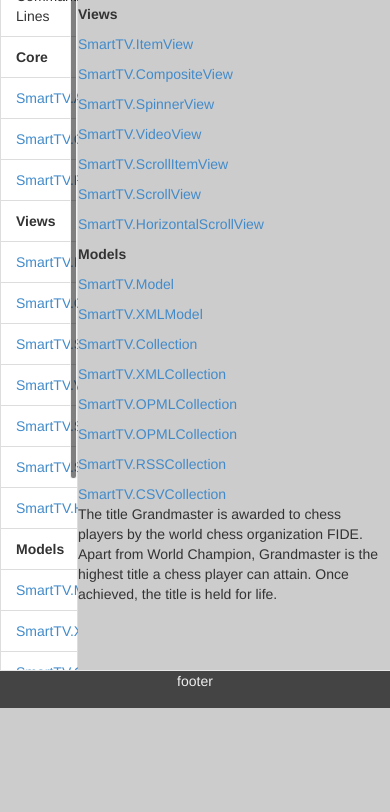
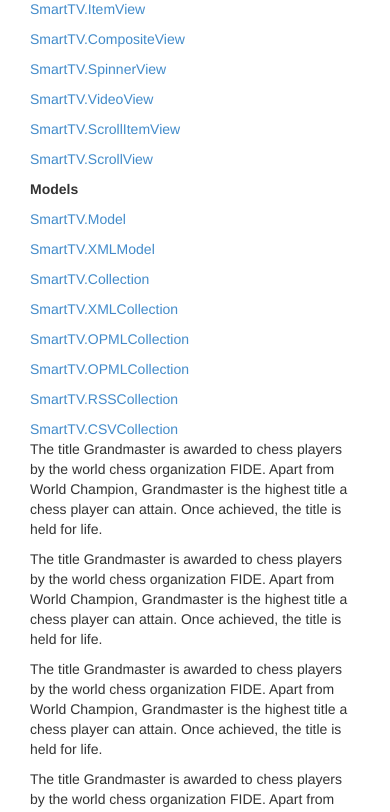
Before and after one commit to smarttvjs/smarttvjs.com, a website: page public/index.html in a window 390 px wide. Shown: the part 136-948 px from the top of the page. Before the commit the page ends 844 px from the top, so only its background shows below. Drawn offline with Linux system fonts and the light colour scheme.

Commit message:
improve mobile layout

```diff
--- a/public/app.css
+++ b/public/app.css
@@ -1,5 +1,6 @@
 /*your stylesheet here*/
 
+/*
 html,body {
   height: 100%;
 }
@@ -23,17 +24,125 @@
   min-height: 38px;
   background: #444;
   color: #eee;
+}*/
+
+/* http://ironsummitmedia.github.io/startbootstrap-simple-sidebar/css/simple-sidebar.css *
+/* Toggle Styles */
+
+#wrapper {
+    padding-left: 0;
+    -webkit-transition: all 0.5s ease;
+    -moz-transition: all 0.5s ease;
+    -o-transition: all 0.5s ease;
+    transition: all 0.5s ease;
 }
 
-#sidebar, #content {
-  position: absolute;
-  top: 50px;
-  bottom: 38px;
+#wrapper.toggled {
+    padding-left: 250px;
 }
-#sidebar { left: 0; width: 20%; }
-#content { left: 20%; right: 0; width: 80% }
 
-.nopadding {
-   padding: 0 !important;
-   margin: 0 !important;
+#sidebar-wrapper {
+    z-index: 1000;
+    position: fixed;
+    left: 250px;
+    width: 0;
+    height: 100%;
+    margin-left: -250px;
+    overflow-y: auto;
+    background: #000;
+    -webkit-transition: all 0.5s ease;
+    -moz-transition: all 0.5s ease;
+    -o-transition: all 0.5s ease;
+    transition: all 0.5s ease;
 }
+
+#wrapper.toggled #sidebar-wrapper {
+    width: 250px;
+}
+
+#page-content-wrapper {
+    width: 100%;
+    position: absolute;
+    padding: 15px;
+}
+
+#wrapper.toggled #page-content-wrapper {
+    position: absolute;
+    margin-right: -250px;
+}
+
+/* Sidebar Styles */
+
+.sidebar-nav {
+    position: absolute;
+    top: 0;
+    width: 250px;
+    margin: 0;
+    padding: 0;
+    list-style: none;
+}
+
+.sidebar-nav li {
+    text-indent: 20px;
+    line-height: 40px;
+}
+
+.sidebar-nav li a {
+    display: block;
+    text-decoration: none;
+    color: #999999;
+}
+
+.sidebar-nav li a:hover {
+    text-decoration: none;
+    color: #fff;
+    background: rgba(255,255,255,0.2);
+}
+
+.sidebar-nav li a:active,
+.sidebar-nav li a:focus {
+    text-decoration: none;
+}
+
+.sidebar-nav > .sidebar-brand {
+    height: 65px;
+    font-size: 18px;
+    line-height: 60px;
+}
+
+.sidebar-nav > .sidebar-brand a {
+    color: #999999;
+}
+
+.sidebar-nav > .sidebar-brand a:hover {
+    color: #fff;
+    background: none;
+}
+
+@media(min-width:768px) {
+    #wrapper {
+        padding-left: 250px;
+    }
+
+    #wrapper.toggled {
+        padding-left: 0;
+    }
+
+    #sidebar-wrapper {
+        width: 250px;
+    }
+
+    #wrapper.toggled #sidebar-wrapper {
+        width: 0;
+    }
+
+    #page-content-wrapper {
+        padding: 20px;
+        position: relative;
+    }
+
+    #wrapper.toggled #page-content-wrapper {
+        position: relative;
+        margin-right: 0;
+    }
+}
--- a/public/index.html
+++ b/public/index.html
@@ -6,10 +6,11 @@
   <meta name="viewport" content="width=device-width, initial-scale=1">
   <link rel="stylesheet" type="text/css" href="lib/bootstrap.min.css" />
   <link rel="stylesheet" type="text/css" href="lib/font-awesome.min.css" />
-  <link rel="stylesheet" type="text/css" href="lib/smarttv.css" />
+  <!--<link rel="stylesheet" type="text/css" href="lib/smarttv.css" />-->
   <link rel="stylesheet" type="text/css" href="app.css" />
 </head>
 <body>
+  <!--
   <nav class="navbar navbar-default navbar-fixed-top" role="navigation">
     <div class="container-fluid">
       <div class="navbar-header">
@@ -17,40 +18,43 @@
       </div>
     </div>
   </nav>
+  -->
+  <div id="wrapper">
 
-  <section id="main">
-    <div id="sidebar" class="oge-wrapper">
-      <div class="oge-scroller">
-        <ul class="list-group">
-          <li class="list-group-item"><b>General Info</b></li>
-          <li class="list-group-item">Command Lines</li>
-          <li class="list-group-item"><b>Core</b></li>
-          <li class="list-group-item"><a href="#Application">SmartTV.Application</a></li>
-          <li class="list-group-item"><a href="#Controller">SmartTV.Controller</a></li>
-          <li class="list-group-item"><a href="#Router">SmartTV.Router</a></li>
-          <li class="list-group-item"><b>Views</b></li>
-          <li class="list-group-item"><a href="#ItemView">SmartTV.ItemView</a></li>
-          <li class="list-group-item"><a href="#CompositeView">SmartTV.CompositeView</a></li>
-          <li class="list-group-item"><a href="#SpinnerView">SmartTV.SpinnerView</a></li>
-          <li class="list-group-item"><a href="#VideoView">SmartTV.VideoView</a></li>
-          <li class="list-group-item"><a href="#ScrollItemView">SmartTV.ScrollItemView</a></li>
-          <li class="list-group-item"><a href="#ScrollView">SmartTV.ScrollView</a></li>
-          <li class="list-group-item"><a href="#HorizontalScrollView">SmartTV.HorizontalScrollView</a></li>
-          <li class="list-group-item"><b>Models</b></li>
-          <li class="list-group-item"><a href="#Model">SmartTV.Model</a></li>
-          <li class="list-group-item"><a href="#XMLModel">SmartTV.XMLModel</a></li>
-          <li class="list-group-item"><a href="#Collection">SmartTV.Collection</a></li>
-          <li class="list-group-item"><a href="#XMLCollection">SmartTV.XMLCollection</a></li>
-          <li class="list-group-item"><a href="#OPMLCollection">SmartTV.OPMLCollection</a></li>
-          <li class="list-group-item"><a href="#OPMLCollection">SmartTV.OPMLCollection</a></li>
-          <li class="list-group-item"><a href="#RSSCollection">SmartTV.RSSCollection</a></li>
-          <li class="list-group-item"><a href="#CSVCollection">SmartTV.CSVCollection</a></li>
+    <!-- Sidebar -->
+    <div id="sidebar-wrapper">
+      <ul class="sidebar-nav">
+        <li><b>General Info</b></li>
+        <li>Command Lines</li>
+        <li class="sidebar-brand"><b>Core</b></li>
+        <li><a href="#Application">Application</a></li>
+        <li><a href="#Controller">Controller</a></li>
+        <li><a href="#Router">Router</a></li>
+        <li><b>Views</b></li>
+        <li><a href="#ItemView">ItemView</a></li>
+        <li><a href="#CompositeView">CompositeView</a></li>
+        <li><a href="#SpinnerView">SpinnerView</a></li>
+        <li><a href="#VideoView">VideoView</a></li>
+        <li><a href="#ScrollItemView">ScrollItemView</a></li>
+        <li><a href="#ScrollView">ScrollView</a></li>
+        <li><b>Models</b></li>
+        <li><a href="#Model">Model</a></li>
+        <li><a href="#XMLModel">XMLModel</a></li>
+        <li><a href="#Collection">Collection</a></li>
+        <li><a href="#XMLCollection">XMLCollection</a></li>
+        <li><a href="#OPMLCollection">OPMLCollection</a></li>
+        <li><a href="#OPMLCollection">OPMLCollection</a></li>
+        <li><a href="#RSSCollection">RSSCollection</a></li>
+        <li><a href="#CSVCollection">CSVCollection</a></li>
       </ul>
     </div>
-    </div>
+    <!-- /#sidebar-wrapper -->
 
-    <div id="content" class="oge-wrapper">
-      <div class="oge-scroller">
+    <!-- Page Content -->
+    <div id="page-content-wrapper">
+      <div class="container-fluid">
+        <div class="row">
+          <div class="col-lg-12">
             <a id="Application">SmartTV.Application</a><p></p>
             <a id="Controller">SmartTV.Controller</a><p></p>
             <a id="Router">SmartTV.Router</a><p></p>
@@ -61,7 +65,6 @@
             <a id="VideoView">SmartTV.VideoView</a><p></p>
             <a id="ScrollItemView">SmartTV.ScrollItemView</a><p></p>
             <a id="ScrollView">SmartTV.ScrollView</a><p></p>
-        <a id="HorizontalScrollView">SmartTV.HorizontalScrollView</a><p></p>
             <b>Models</b><p></p>
             <a id="Model">SmartTV.Model</a><p></p>
             <a id="XMLModel">SmartTV.XMLModel</a><p></p>
@@ -74,16 +77,29 @@
             <p>
               The title Grandmaster is awarded to chess players by the world chess organization FIDE. Apart from World Champion, Grandmaster is the highest title a chess player can attain. Once achieved, the title is held for life.
             </p>
-
+            <p>
+              The title Grandmaster is awarded to chess players by the world chess organization FIDE. Apart from World Champion, Grandmaster is the highest title a chess player can attain. Once achieved, the title is held for life.
+            </p>
+            <p>
+              The title Grandmaster is awarded to chess players by the world chess organization FIDE. Apart from World Champion, Grandmaster is the highest title a chess player can attain. Once achieved, the title is held for life.
+            </p>
+            <p>
+              The title Grandmaster is awarded to chess players by the world chess organization FIDE. Apart from World Champion, Grandmaster is the highest title a chess player can attain. Once achieved, the title is held for life.
+            </p>
+          </div>
+        </div>
+      </div>
+    </div>
+    <!-- /#page-content-wrapper -->
 
   </div>
-    </div>
+  <!-- /#wrapper -->
 
-  </section>
-
+  <!--
   <nav class="navbar navbar-default navbar-fixed-bottom" role="navigation">
     footer
   </nav>
+  -->
 
   <script type="text/javascript" src="lib/jquery.min.js"></script>
   <script type="text/javascript" src="lib/underscore-min.js"></script>
```
Lines whose indentation alone changed are shown as unchanged.
